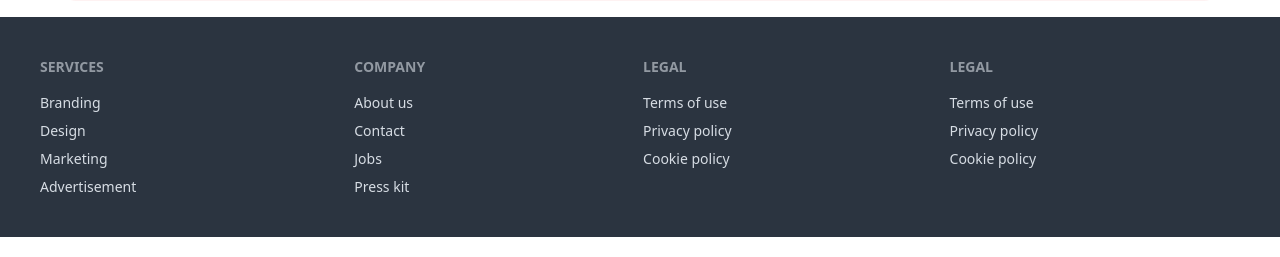
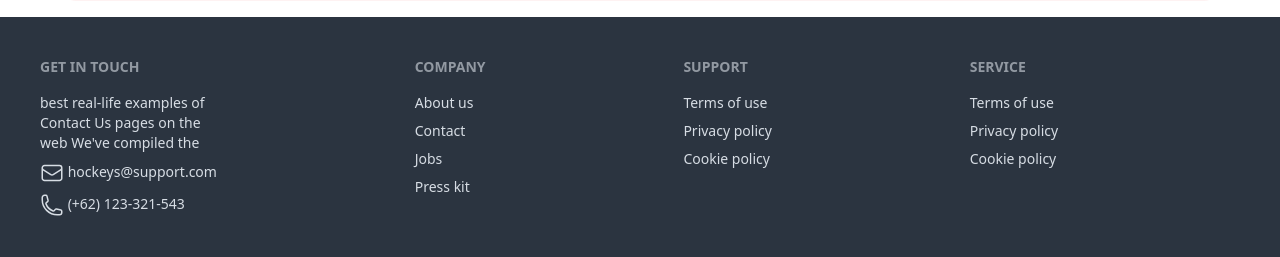
Before and after one commit to RafiulAlamRami/3rd_assignment, a plain HTML site: page index.html in a window 1280 px wide. Shown: the part 3449-3706 px from the top of the page. Drawn offline with nearby package versions, Linux system fonts and the light colour scheme.

Commit message:
footer update

```diff
--- a/index.html
+++ b/index.html
@@ -466,11 +466,18 @@
 
   <footer class="footer p-10 bg-neutral text-neutral-content">
     <nav>
-      <h6 class="footer-title">Services</h6>
-      <a class="link link-hover">Branding</a>
-      <a class="link link-hover">Design</a>
-      <a class="link link-hover">Marketing</a>
-      <a class="link link-hover">Advertisement</a>
+      <h6 class="footer-title">Get In Touch</h6>
+      <p class="w-44">best real-life examples of Contact Us pages on the web We've compiled the </p>
+      <a class="link link-hover"><svg xmlns="http://www.w3.org/2000/svg" fill="none" viewBox="0 0 24 24" stroke-width="1.5" stroke="currentColor" class="w-6 h-6 inline">
+        <path stroke-linecap="round" stroke-linejoin="round" d="M21.75 6.75v10.5a2.25 2.25 0 0 1-2.25 2.25h-15a2.25 2.25 0 0 1-2.25-2.25V6.75m19.5 0A2.25 2.25 0 0 0 19.5 4.5h-15a2.25 2.25 0 0 0-2.25 2.25m19.5 0v.243a2.25 2.25 0 0 1-1.07 1.916l-7.5 4.615a2.25 2.25 0 0 1-2.36 0L3.32 8.91a2.25 2.25 0 0 1-1.07-1.916V6.75" />
+      </svg>
+      hockeys@support.com</a>
+      <a class="link link-hover">
+        <svg xmlns="http://www.w3.org/2000/svg" fill="none" viewBox="0 0 24 24" stroke-width="1.5" stroke="currentColor" class="w-6 h-6 inline">
+          <path stroke-linecap="round" stroke-linejoin="round" d="M2.25 6.75c0 8.284 6.716 15 15 15h2.25a2.25 2.25 0 0 0 2.25-2.25v-1.372c0-.516-.351-.966-.852-1.091l-4.423-1.106c-.44-.11-.902.055-1.173.417l-.97 1.293c-.282.376-.769.542-1.21.38a12.035 12.035 0 0 1-7.143-7.143c-.162-.441.004-.928.38-1.21l1.293-.97c.363-.271.527-.734.417-1.173L6.963 3.102a1.125 1.125 0 0 0-1.091-.852H4.5A2.25 2.25 0 0 0 2.25 4.5v2.25Z" />
+        </svg>
+        (+62) 123-321-543</a>
+
     </nav>
     <nav>
       <h6 class="footer-title">Company</h6>
@@ -480,13 +487,13 @@
       <a class="link link-hover">Press kit</a>
     </nav>
     <nav>
-      <h6 class="footer-title">Legal</h6>
+      <h6 class="footer-title">Support</h6>
       <a class="link link-hover">Terms of use</a>
       <a class="link link-hover">Privacy policy</a>
       <a class="link link-hover">Cookie policy</a>
     </nav>
     <nav>
-      <h6 class="footer-title">Legal</h6>
+      <h6 class="footer-title">service</h6>
       <a class="link link-hover">Terms of use</a>
       <a class="link link-hover">Privacy policy</a>
       <a class="link link-hover">Cookie policy</a>
```
